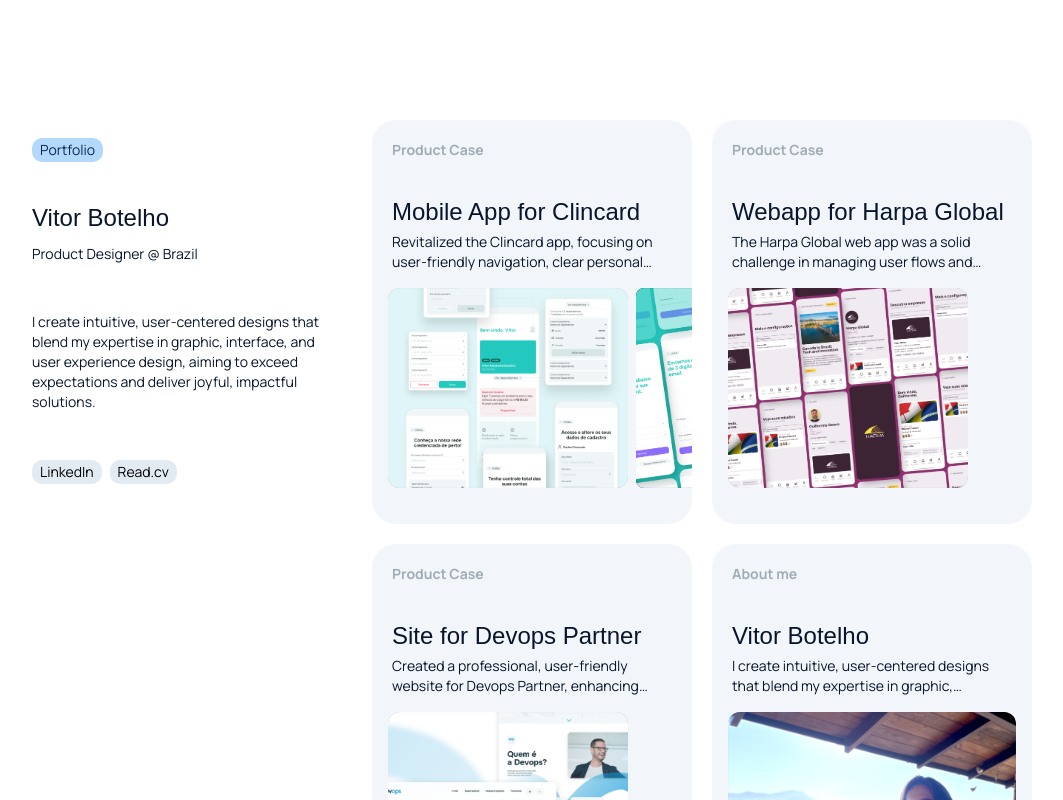
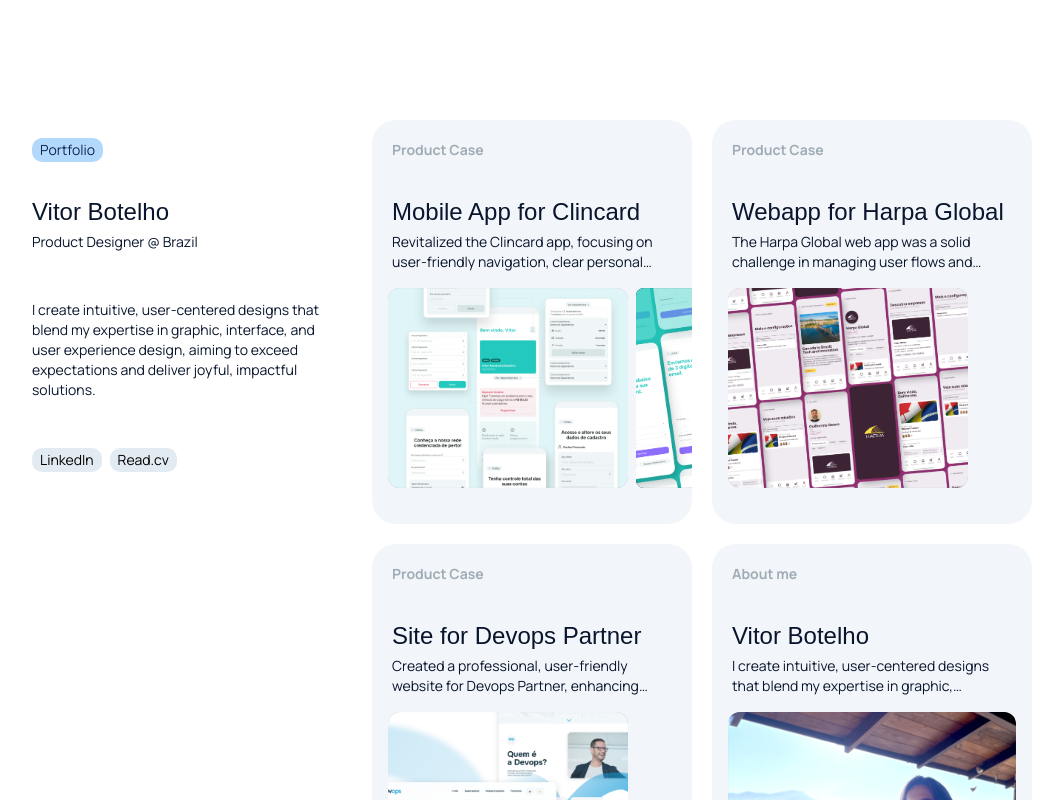
Before and after one commit to vitorbotelhoo/vitorfolio, a Next.js app: page / in a window 1280 px wide. Shown: the top 800 px of the page, without its empty margins (108-1171 px from the left). Built offline with nearby package versions, Linux system fonts and the light colour scheme; a web font is replaced by a local one.

Commit message:
Leading Correction

```diff
--- a/app/globals.css
+++ b/app/globals.css
@@ -150,3 +150,7 @@
   transition: all ease-in;
   transition-duration: 800ms;
 }
+
+.font-heading {
+  line-height: 24px;
+}
```
